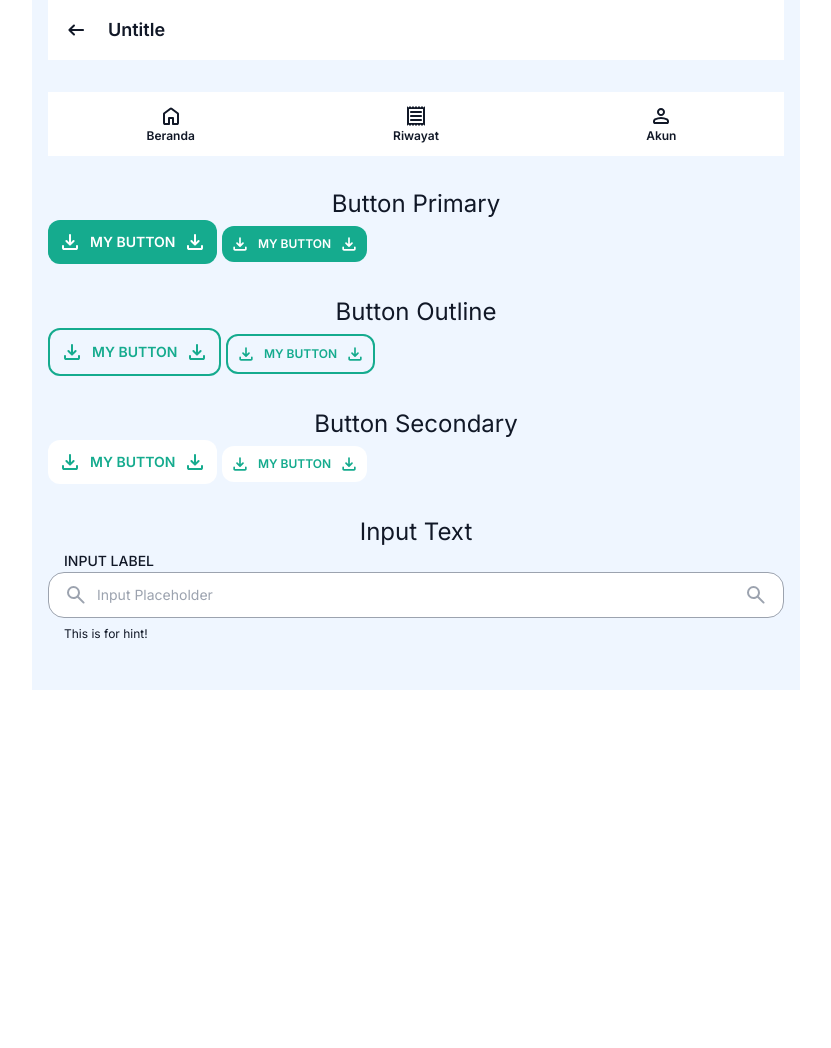
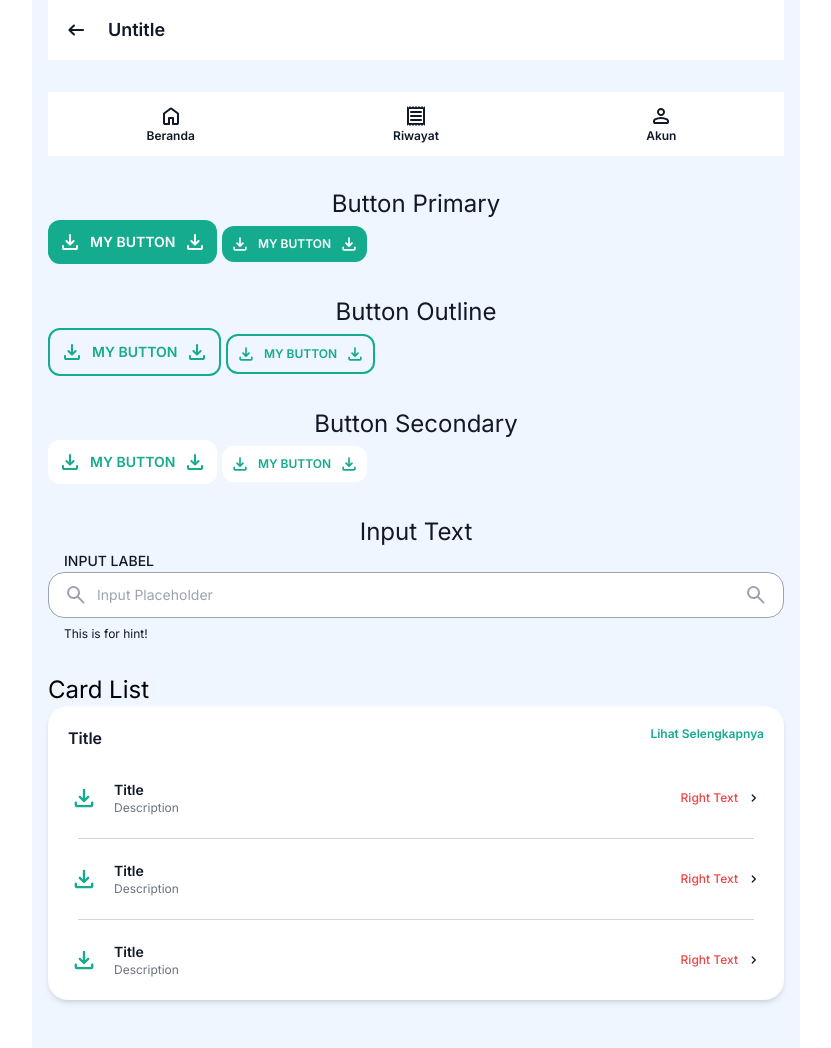
Before and after one commit to eri-maulana/Membuat-Website-E-Wallet-dengan-Tailwind---Slicing, a website: page dist/index.html in a window 1280 px wide. Shown: the whole page, without its empty margins (224-1055 px from the left). Before the commit the page ends 800 px from the top, so only its background shows below. Drawn offline with Linux system fonts and the light colour scheme; a web font is replaced by a local one.

Commit message:
07. Component Card List Item

```diff
--- a/dist/index.html
+++ b/dist/index.html
@@ -204,6 +204,89 @@
           </div>
          <!-- ./Input -->
 
+        <div class="h-8"></div>
+
+        <!-- Card List Item -->
+         <div>
+          <div class="text-cente text-2xl">Card List</div>
+          <div class="bg-white p-2.5 shadow-md rounded-[20px]">
+            <!-- Card Header -->
+             <div class="flex justify-between mb-2 p-2.5">
+              <p class="font-semibold text-gray-900">Title</p>
+              <a href="#" class="text-xs font-semibold text-brands-light-green hover:text-brands-light-green/70 focus:outline-none focus:ring-2 focus:ring-green-400">Lihat Selengkapnya</a>
+             </div>
+            <!-- Card Header-->
+
+            <!-- Card Item-->
+             <a href="#" class="flex justify-between hover:bg-emerald-50 focus:outline-none focus:ring-2 focus:ring-green-400 p-3 rounded-2xl">
+              <!-- Item Left -->
+              <span class="flex items-center gap-4">
+                <span class="i-material-symbols-download-rounded text-icon-lg text-brands-light-green flex-shrink-0"></span>
+                <span class="flex flex-col">
+                  <span class="text-sm font-semibold text-gray-900 line-clamp-2">Title</span>
+                  <span class="text-xs text-gray-500 line-clamp-1">Description</span>
+                </span>
+              </span>
+              <!-- ./Item Left -->
+              <!-- Item Right -->
+              <span class="flex items-center gap-2 flex-shrink-0">
+                <span class="text-xs font-medium text-red-500">Right Text</span>
+                <span class="i-material-symbols-chevron-right-rounded text-icon-xs text-gray-900"></span>
+              </span>
+              <!-- ./Item Left -->
+             </a>
+             <div class="flex gap-4 whitespace-nowrap px-5 my-2.5 last:hidden">
+              <div class="flex-grow-1 h-[1px] bg-gray-300 w-full"></div>
+             </div>
+            <!-- ./Card Item-->
+            <!-- Card Item-->
+             <a href="#" class="flex justify-between hover:bg-emerald-50 focus:outline-none focus:ring-2 focus:ring-green-400 p-3 rounded-2xl">
+              <!-- Item Left -->
+              <span class="flex items-center gap-4">
+                <span class="i-material-symbols-download-rounded text-icon-lg text-brands-light-green flex-shrink-0"></span>
+                <span class="flex flex-col">
+                  <span class="text-sm font-semibold text-gray-900 line-clamp-2">Title</span>
+                  <span class="text-xs text-gray-500 line-clamp-1">Description</span>
+                </span>
+              </span>
+              <!-- ./Item Left -->
+              <!-- Item Right -->
+              <span class="flex items-center gap-2 flex-shrink-0">
+                <span class="text-xs font-medium text-red-500">Right Text</span>
+                <span class="i-material-symbols-chevron-right-rounded text-icon-xs text-gray-900"></span>
+              </span>
+              <!-- ./Item Left -->
+             </a>
+             <div class="flex gap-4 whitespace-nowrap px-5 my-2.5 last:hidden">
+              <div class="flex-grow-1 h-[1px] bg-gray-300 w-full"></div>
+             </div>
+            <!-- ./Card Item-->
+            <!-- Card Item-->
+             <a href="#" class="flex justify-between hover:bg-emerald-50 focus:outline-none focus:ring-2 focus:ring-green-400 p-3 rounded-2xl">
+              <!-- Item Left -->
+              <span class="flex items-center gap-4">
+                <span class="i-material-symbols-download-rounded text-icon-lg text-brands-light-green flex-shrink-0"></span>
+                <span class="flex flex-col">
+                  <span class="text-sm font-semibold text-gray-900 line-clamp-2">Title</span>
+                  <span class="text-xs text-gray-500 line-clamp-1">Description</span>
+                </span>
+              </span>
+              <!-- ./Item Left -->
+              <!-- Item Right -->
+              <span class="flex items-center gap-2 flex-shrink-0">
+                <span class="text-xs font-medium text-red-500">Right Text</span>
+                <span class="i-material-symbols-chevron-right-rounded text-icon-xs text-gray-900"></span>
+              </span>
+              <!-- ./Item Left -->
+             </a>
+             <div class="flex gap-4 whitespace-nowrap px-5 my-2.5 last:hidden">
+              <div class="flex-grow-1 h-[1px] bg-gray-300 w-full"></div>
+             </div>
+            <!-- ./Card Item-->
+          </div>
+         </div>
+        <!-- ./Card List Item -->
+
       </div>
     </div>
   </body>
```
Also changed, not shown: dist/assets/css/main.css.
